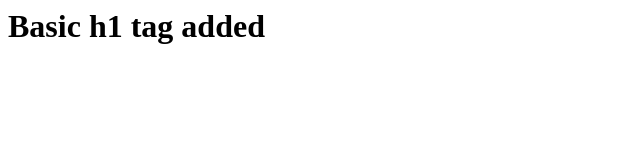
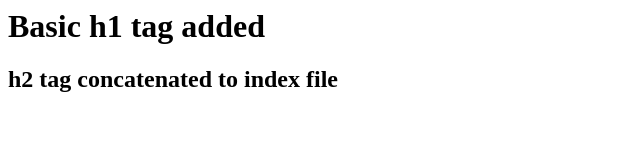
Before and after one commit to chandraankinapalli/basicProject, a plain HTML site: page index.html in a window 1280 px wide. Shown: the whole page, without its empty margins (0-640 px from the left). Drawn offline with Linux system fonts and the light colour scheme.

Commit message:
home and index files added

```diff
--- a/index.html
+++ b/index.html
@@ -1 +1,2 @@
 <h1>Basic h1 tag added</h1>
+<h2>h2 tag concatenated to index file</h2>
```
Also changed, not shown: home.txt (added).
